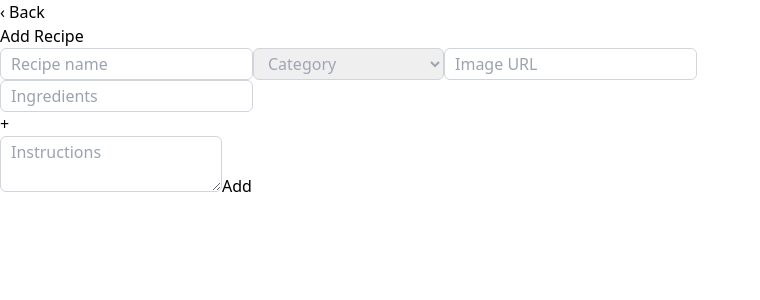
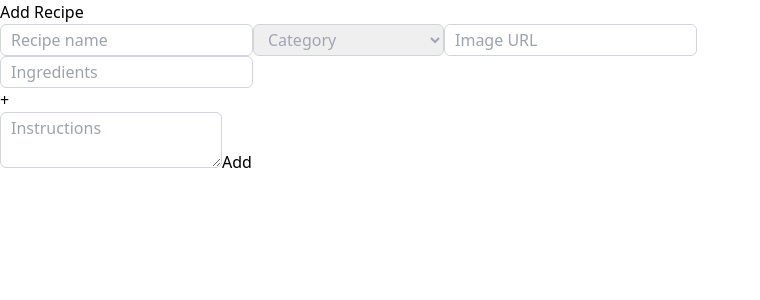
Before and after one commit to Avigail-Shklovsky/recipes, a Next.js app: page /add-recipe in a window 1280 px wide. Shown: the top 300 px of the page, without its empty margins (0-760 px from the left). Built offline with nearby package versions, Linux system fonts and the light colour scheme.

Commit message:
Update page.tsx

```diff
--- a/src/app/(pages)/add-recipe/page.tsx
+++ b/src/app/(pages)/add-recipe/page.tsx
@@ -3,15 +3,14 @@ import React from 'react'
 import { useRouter } from 'next/navigation';
 import AddRecipe from '@/app/components/AddRecipe';
 
-const page = () => {
+const Page = () => {
     const router = useRouter();
 
     return (
         <div>
-            <button onClick={() => { router.push('/') }} className='text-[#404445] font-normal mt-[30px] ml-[30px]'>‹ Back</button>
             <AddRecipe />
         </div>
     )
 }
 
-export default page;
+export default Page;
```
